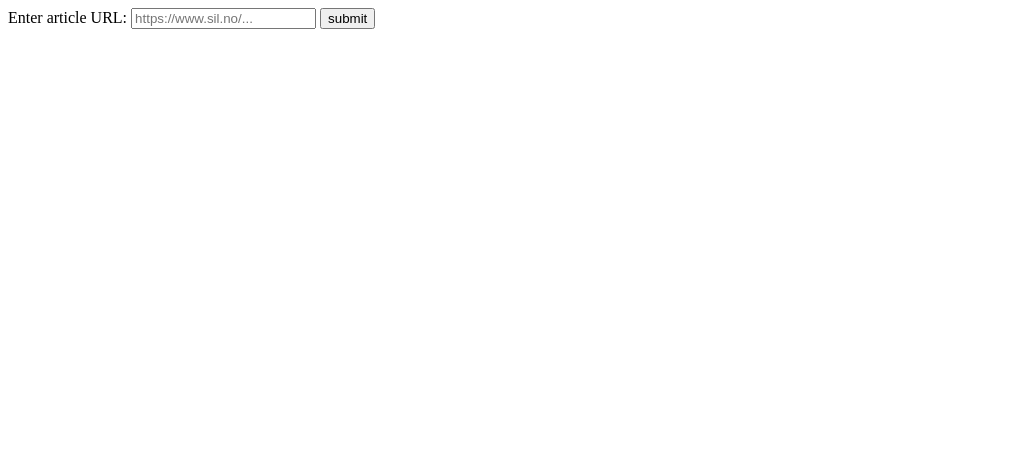
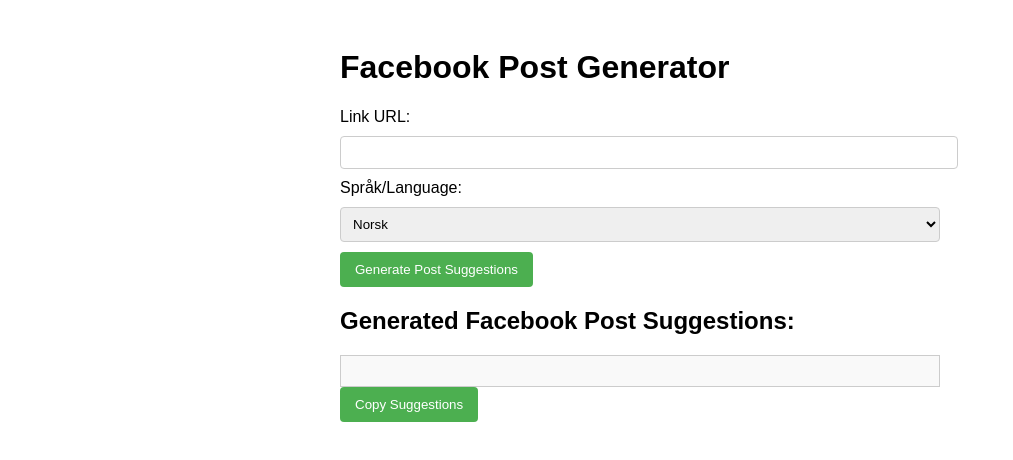
Before and after one commit to shviam-2018/innleggGenerator, a website: page index.html in a window 1280 px wide. Shown: the whole page, without its empty margins (0-1013 px from the left). Drawn offline with Linux system fonts and the light colour scheme.

Commit message:
created the basic system trying to workout the API problem

```diff
--- a/index.html
+++ b/index.html
@@ -1,20 +1,32 @@
 <!DOCTYPE html>
 <html lang="en">
 <head>
-    <link rel="stylesheet" href="style.css">
     <meta charset="UTF-8">
     <meta name="viewport" content="width=device-width, initial-scale=1.0">
-    <title>SNI - InnleggGenrator</title>
+    <title>Facebook Post Generator</title>
+    <link rel="stylesheet" href="style.css">
 </head>
 <body>
+<div class="container">
+    <h1>Facebook Post Generator</h1>
+    <form id="postForm">
+        <label for="url">Link URL:</label>
+        <input type="url" id="url" required>
 
-    <div class="continer">
-        <form action="">
-            <label>Enter article URL: </label><input type="text" required placeholder="https://www.sil.no/...">
-            <button type="submit">submit</button>
-        </form>
-    </div>
+        <label for="language">Språk/Language:</label>
+        <select id="language">
+            <option value="norsk" selected>Norsk</option>
+            <option value="english">English</option>
+        </select>
 
-    <script src="script.js"></script>
+        <button type="button" onclick="generatePost()">Generate Post Suggestions</button>
+    </form>
+
+    <h2>Generated Facebook Post Suggestions:</h2>
+    <div class="output-box" id="postOutput"></div>
+    <button onclick="copyText()">Copy Suggestions</button>
+</div>
+
+<script src="script.js"></script>
 </body>
 </html>
--- a/script.js
+++ b/script.js
@@ -0,0 +1,42 @@
+// script.js
+
+// Function to call the backend server and generate Facebook post suggestions
+async function generatePost() {
+    const url = document.getElementById('url').value;
+    const language = document.getElementById('language').value;
+
+    // Update the API URL to include the endpoint
+    const apiUrl = 'http://localhost:5000/generate-post';
+
+    try {
+        const response = await fetch(apiUrl, {
+            method: 'POST',
+            headers: {
+                'Content-Type': 'application/json',
+            },
+            body: JSON.stringify({ url, language })
+        });
+
+        if (!response.ok) {
+            throw new Error(`HTTP error! Status: ${response.status}`);
+        }
+
+        const data = await response.json();
+        const suggestions = data.suggestions.join("\n\n");
+
+        document.getElementById('postOutput').innerText = suggestions;
+    } catch (error) {
+        console.error("Error fetching post suggestions:", error);
+        document.getElementById('postOutput').innerText = "An error occurred while fetching suggestions.";
+    }
+}
+
+// Function to copy the generated suggestions to the clipboard
+function copyText() {
+    const postText = document.getElementById('postOutput').innerText;
+    navigator.clipboard.writeText(postText).then(() => {
+        alert('Suggestions copied to clipboard!');
+    }).catch(err => {
+        console.error('Failed to copy: ', err);
+    });
+}
--- a/style.css
+++ b/style.css
@@ -0,0 +1,38 @@
+body {
+    font-family: Arial, sans-serif;
+    padding: 20px;
+}
+
+.container {
+    max-width: 600px;
+    margin: auto;
+}
+
+input, select {
+    width: 100%;
+    padding: 8px;
+    margin: 10px 0;
+    border: 1px solid #ccc;
+    border-radius: 4px;
+}
+
+button {
+    background-color: #4CAF50;
+    color: white;
+    padding: 10px 15px;
+    border: none;
+    border-radius: 4px;
+    cursor: pointer;
+}
+
+button:hover {
+    background-color: #45a049;
+}
+
+.output-box {
+    border: 1px solid #ccc;
+    padding: 15px;
+    margin-top: 20px;
+    white-space: pre-wrap;
+    background-color: #f9f9f9;
+}
```
Also changed, not shown: package.json (added, +21 -0 lines), server.js (added, +56 -0 lines), 2 other files.
